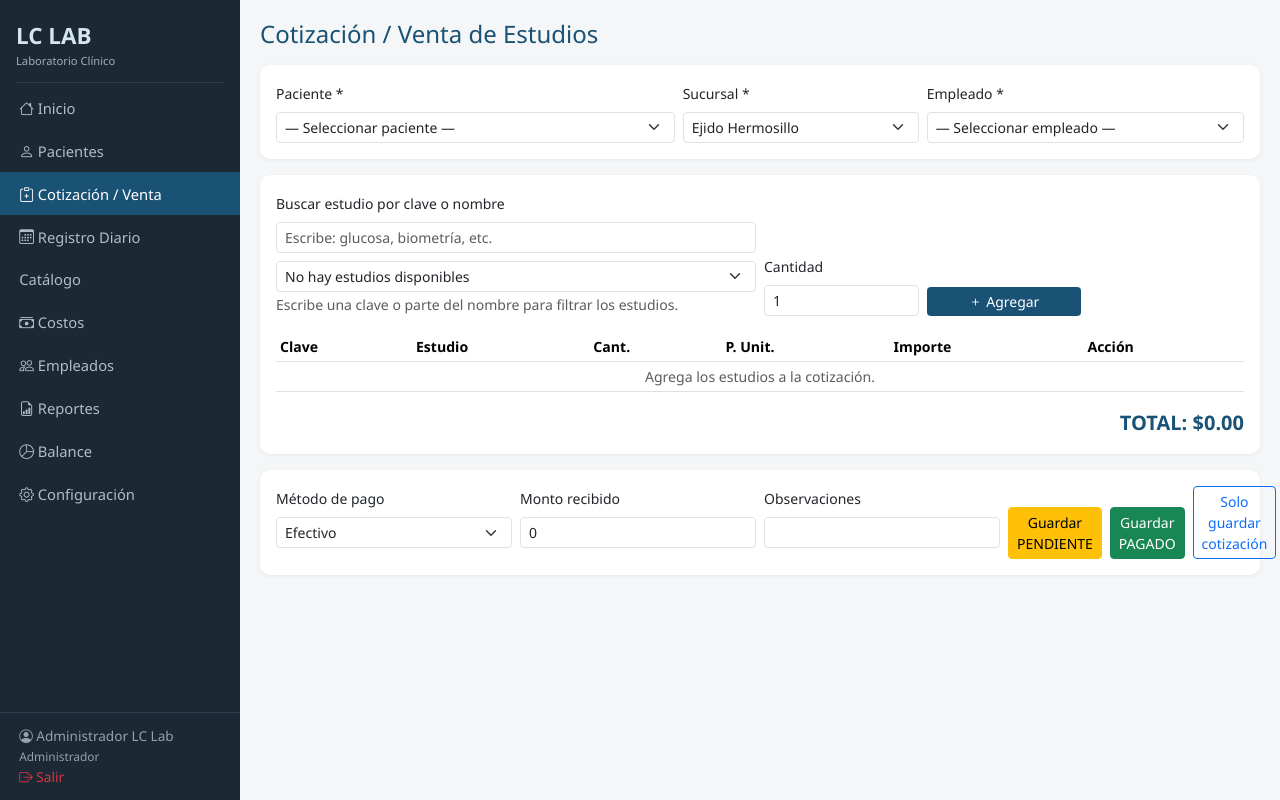
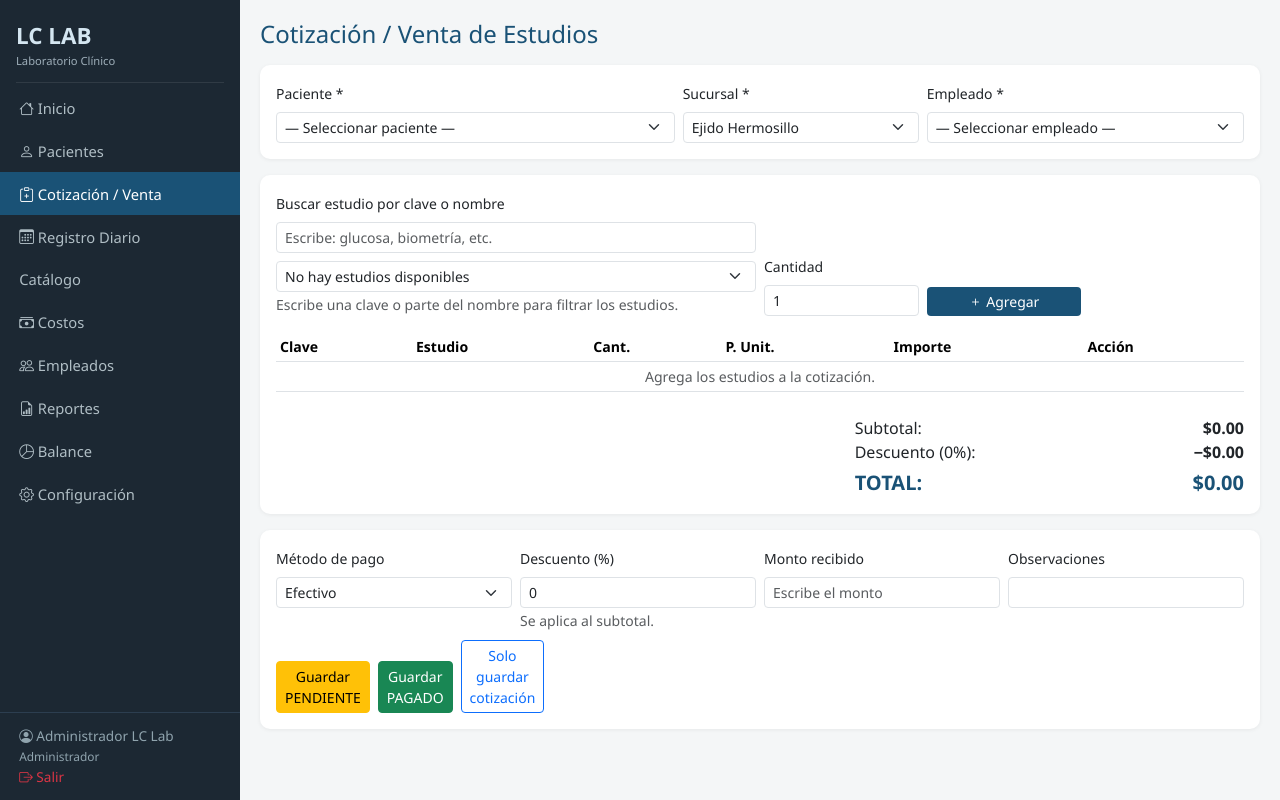
Before and after one commit to luismiguelcortez97-eng/laboratory, a FastAPI app: page /cotizacion in a window 1280 px wide. Run offline with FastAPI, Linux system fonts and the light colour scheme; the visitor is signed in with stand-in values (Sample User, id 1); data comes from the database, SQL or seed files in the repository; data that the repository does not hold is empty; some libraries are stand-ins or nearby versions.

Commit message:
Añadir descuentos y mejorar reportes PDF
Agrega descuentos porcentuales, campo de monto recibido vacío, PDF LC Lab y vista previa MILAB para ambas sucursales.

```diff
--- a/main.py
+++ b/main.py
@@ -17,7 +17,7 @@ from helpers import (
     now_iso, today_str, format_money, safe_float, safe_int,
     format_dt, calcular_margen, METODOS_PAGO, ESTADOS_PAGO, SEXOS, PUESTOS
 )
-from pdf_gen import generar_pdf_venta, generar_pdf_milab
+from pdf_gen import generar_pdf_venta, generar_pdf_milab, generar_pdf_reporte_lc
 
 BASE = Path(__file__).resolve().parent
 
@@ -98,6 +98,26 @@ if not existe_confirmado:
             for id_texto in (cierre_anterior["venta_ids"] or "").split(","):
                 if id_texto.strip().isdigit():
                     db.execute("UPDATE ventas SET confirmado=1 WHERE id=?", (int(id_texto),))
+    except Exception:
+        pass
+
+# Migración de descuentos para bases existentes (SQLite y PostgreSQL).
+try:
+    columnas_descuento = db.fetchall("PRAGMA table_info(ventas)") if not db.use_postgres else db.fetchall(
+        "SELECT column_name AS name FROM information_schema.columns WHERE table_name='ventas'"
+    )
+    nombres_columnas_descuento = {col["name"] for col in columnas_descuento}
+except Exception:
+    nombres_columnas_descuento = set()
+
+if "descuento_porcentaje" not in nombres_columnas_descuento:
+    try:
+        db.execute("ALTER TABLE ventas ADD COLUMN descuento_porcentaje REAL NOT NULL DEFAULT 0")
+    except Exception:
+        pass
+if "descuento_monto" not in nombres_columnas_descuento:
+    try:
+        db.execute("ALTER TABLE ventas ADD COLUMN descuento_monto REAL NOT NULL DEFAULT 0")
     except Exception:
         pass
 
@@ -229,6 +249,7 @@ async def cotizacion_guardar(request: Request):
     metodo = form.get("metodo_pago") or "Efectivo"
     estado_deseado = form.get("estado") or "PENDIENTE"
     monto = safe_float(form.get("monto_recibido"))
+    descuento_porcentaje = max(0.0, min(100.0, safe_float(form.get("descuento_porcentaje"))))
     est_ids = form.getlist("estudio_id")
     cants = form.getlist("cantidad")
     precios = form.getlist("precio")
@@ -249,10 +270,15 @@ async def cotizacion_guardar(request: Request):
     if not partidas:
         flash(request, "Sin estudios", "danger")
         return RedirectResponse("/cotizacion", status_code=303)
+    subtotal = round(total, 2)
+    descuento_monto = round(subtotal * descuento_porcentaje / 100.0, 2)
+    total = round(max(0.0, subtotal - descuento_monto), 2)
     if estado_deseado == "COTIZACION":
         estado, monto = "COTIZACION", 0.0
     elif estado_deseado == "PENDIENTE":
         estado, monto = "PENDIENTE", 0.0
+    elif estado_deseado == "PAGADO":
+        estado, monto = "PAGADO", total
     elif monto >= total - 0.01:
         estado = "PAGADO"
         monto = monto if monto > 0 else total
@@ -262,8 +288,10 @@ async def cotizacion_guardar(request: Request):
     folio = db.generar_folio("V")
     with db.cursor() as cur:
         cur.execute("""INSERT INTO ventas (folio, paciente_id, sucursal_id, empleado_id, fecha_hora, total,
-            estado_pago, metodo_pago, monto_recibido, saldo_pendiente, created_at) VALUES (?,?,?,?,?,?,?,?,?,?,?)""",
-            (folio, paciente_id, sucursal_id, empleado_id, now_iso(), total, estado, metodo if monto > 0 else None, monto, saldo, now_iso()))
+            estado_pago, metodo_pago, monto_recibido, saldo_pendiente, descuento_porcentaje, descuento_monto, observaciones, created_at)
+            VALUES (?,?,?,?,?,?,?,?,?,?,?,?,?,?)""",
+            (folio, paciente_id, sucursal_id, empleado_id, now_iso(), total, estado, metodo if monto > 0 else None,
+             monto, saldo, descuento_porcentaje, descuento_monto, (form.get("observaciones") or "").strip() or None, now_iso()))
         venta_id = cur.lastrowid
         for p in partidas:
             cur.execute("""INSERT INTO venta_detalles (venta_id, estudio_id, clave, nombre, cantidad, precio_unitario, costo_unitario, importe)
@@ -669,17 +697,20 @@ async def reportes_generar(request: Request, sucursal_id: int = Form(...), tipo:
     if not user:
         return RedirectResponse("/login", status_code=303)
     sucursales = db.fetchall("SELECT * FROM sucursales WHERE activa=1")
+    datos_form = {
+        "user": user, "flashes": get_flashes(request), "sucursales": sucursales,
+        "resultado": None, "revision_milab": None, "sel_sucursal": sucursal_id,
+        "sel_tipo": tipo, "sel_desde": desde, "sel_hasta": hasta, "sel_codigo": codigo,
+    }
     cod = db.fetchone("SELECT codigo FROM codigos_autorizacion WHERE sucursal_id=?", (sucursal_id,))
     if not cod or cod["codigo"] != codigo.strip():
         flash(request, "Código incorrecto", "danger")
-        return templates.TemplateResponse(request, "reportes.html", {"user": user, "flashes": get_flashes(request),
-            "sucursales": sucursales, "resultado": None, "revision_milab": None,
-            "sel_sucursal": sucursal_id, "sel_tipo": tipo, "sel_desde": desde, "sel_hasta": hasta})
+        datos_form["flashes"] = get_flashes(request)
+        return templates.TemplateResponse(request, "reportes.html", datos_form)
     if desde > hasta:
         flash(request, "La fecha inicial no puede ser posterior a la fecha final.", "danger")
-        return templates.TemplateResponse(request, "reportes.html", {"user": user, "flashes": get_flashes(request),
-            "sucursales": sucursales, "resultado": None, "revision_milab": None,
-            "sel_sucursal": sucursal_id, "sel_tipo": tipo, "sel_desde": desde, "sel_hasta": hasta})
+        datos_form["flashes"] = get_flashes(request)
+        return templates.TemplateResponse(request, "reportes.html", datos_form)
     suc = db.fetchone("SELECT nombre FROM sucursales WHERE id=?", (sucursal_id,))
     sucursal = suc["nombre"] if suc else ""
 
@@ -687,10 +718,6 @@ async def reportes_generar(request: Request, sucursal_id: int = Form(...), tipo:
         "SELECT fecha, venta_ids FROM cierres_diarios WHERE sucursal_id=? AND fecha BETWEEN ? AND ? ORDER BY fecha",
         (sucursal_id, desde, hasta)
     )
-
-    # Compatibilidad: incluir tanto las ventas confirmadas individualmente como
-    # las incluidas en cierres diarios anteriores a la columna confirmado.
-    # Cada ID se vuelve a validar por sucursal, fecha, estado y activo más abajo.
     ids_desde_cierres = set()
     for cierre in cierres:
         for id_texto in (cierre["venta_ids"] or "").split(","):
@@ -745,6 +772,14 @@ async def reportes_generar(request: Request, sucursal_id: int = Form(...), tipo:
                     ORDER BY v.fecha_hora, p.nombre_completo, vd.nombre""",
                 [sucursal_id, desde, hasta] + ids_confirmados
             )
+        if confirmar_pdf != "1":
+            datos_form["revision_milab"] = {
+                "sucursal": sucursal, "desde": desde, "hasta": hasta,
+                "pacientes": len({(r["folio_paciente"], r["paciente"]) for r in detalles}),
+                "detalles": detalles,
+                "total_insumos": sum(float(r["costo_total"] or 0) for r in detalles),
+            }
+            return templates.TemplateResponse(request, "reportes.html", datos_form)
         pdf_path = generar_pdf_milab(detalles, sucursal, desde, hasta)
         return FileResponse(path=pdf_path, filename=f"MILAB_{desde}_{hasta}.pdf",
                             media_type="application/pdf", content_disposition_type="inline")
@@ -753,23 +788,19 @@ async def reportes_generar(request: Request, sucursal_id: int = Form(...), tipo:
     if ids_confirmados:
         placeholders = ",".join("?" for _ in ids_confirmados)
         rows = db.fetchall(
-            f"""SELECT v.folio, v.fecha_hora, v.total, v.monto_recibido, v.estado_pago, v.metodo_pago FROM ventas v
+            f"""SELECT v.folio, v.fecha_hora, v.total, v.monto_recibido, v.estado_pago, v.metodo_pago
+                       , v.descuento_porcentaje, v.descuento_monto
+                FROM ventas v
                 WHERE v.sucursal_id=? AND date(v.fecha_hora) BETWEEN ? AND ?
                   AND v.id IN ({placeholders})
                   AND COALESCE(v.activo, 0)=1
                   AND UPPER(TRIM(COALESCE(v.estado_pago, ''))) NOT IN
-                      ('CANCELADO', 'CANCELADA', 'CANCELLED', 'CANCEL', 'ANULADO', 'ANULADA')
+                      ('COTIZACION', 'CANCELADO', 'CANCELADA', 'CANCELLED', 'CANCEL', 'ANULADO', 'ANULADA')
                 ORDER BY v.fecha_hora""", [sucursal_id, desde, hasta] + ids_confirmados)
-    resultado = {
-        "tipo": "LC Lab", "sucursal": sucursal, "desde": desde, "hasta": hasta,
-        "ops": len(rows), "total_ventas": sum(r["total"] or 0 for r in rows),
-        "total_cobrado": sum(r["monto_recibido"] or 0 for r in rows),
-        "total_pendiente": sum(max(0, (r["total"] or 0) - (r["monto_recibido"] or 0)) for r in rows),
-        "detalle": rows,
-    }
-    return templates.TemplateResponse(request, "reportes.html", {"user": user, "flashes": get_flashes(request),
-        "sucursales": sucursales, "resultado": resultado, "revision_milab": None,
-        "sel_sucursal": sucursal_id, "sel_tipo": tipo, "sel_desde": desde, "sel_hasta": hasta})
+    rows = [dict(r) for r in rows]
+    pdf_path = generar_pdf_reporte_lc(rows, sucursal, desde, hasta)
+    return FileResponse(path=pdf_path, filename=f"LC_Lab_{desde}_{hasta}.pdf",
+                        media_type="application/pdf", content_disposition_type="inline")
 
 @app.get("/balance", response_class=HTMLResponse)
 async def balance_page(request: Request, fecha: str = "", modo: str = "diario"):
--- a/templates/cotizacion.html
+++ b/templates/cotizacion.html
@@ -141,9 +141,12 @@
       </table>
     </div>
 
-    <div class="text-end fw-bold fs-5" style="color:#1a5276">
-      TOTAL:
-      <span id="totalLabel">$0.00</span>
+    <div class="row justify-content-end mt-2">
+      <div class="col-md-5">
+        <div class="d-flex justify-content-between"><span>Subtotal:</span><strong id="subtotalLabel">$0.00</strong></div>
+        <div class="d-flex justify-content-between"><span>Descuento (<span id="descuentoPorcentajeLabel">0</span>%):</span><strong id="descuentoMontoLabel">−$0.00</strong></div>
+        <div class="d-flex justify-content-between fs-5 mt-1" style="color:#1a5276"><strong>TOTAL:</strong><strong id="totalLabel">$0.00</strong></div>
+      </div>
     </div>
   </div>
 
@@ -165,16 +168,16 @@
       </div>
 
       <div class="col-md-3">
-        <label for="monto_recibido" class="form-label small">
-          Monto recibido
-        </label>
-        <input type="number"
-               name="monto_recibido"
-               id="monto_recibido"
-               class="form-control form-control-sm"
-               value="0"
-               step="0.01"
-               min="0">
+        <label for="descuento_porcentaje" class="form-label small">Descuento (%)</label>
+        <input type="number" name="descuento_porcentaje" id="descuento_porcentaje"
+               class="form-control form-control-sm" value="0" step="0.01" min="0" max="100">
+        <small class="text-muted">Se aplica al subtotal.</small>
+      </div>
+      <div class="col-md-3">
+        <label for="monto_recibido" class="form-label small">Monto recibido</label>
+        <input type="number" name="monto_recibido" id="monto_recibido"
+               class="form-control form-control-sm" value="" placeholder="Escribe el monto"
+               step="0.01" min="0">
       </div>
 
       <div class="col-md-3">
@@ -421,6 +424,10 @@ function quitar(indice) {
 function renderPartidas() {
   const tbody = document.querySelector("#tablaPartidas tbody");
   const totalLabel = document.getElementById("totalLabel");
+  const subtotalLabel = document.getElementById("subtotalLabel");
+  const descuentoMontoLabel = document.getElementById("descuentoMontoLabel");
+  const descuentoPorcentajeLabel = document.getElementById("descuentoPorcentajeLabel");
+  const descuentoInput = document.getElementById("descuento_porcentaje");
 
   tbody.replaceChildren();
 
@@ -490,7 +497,14 @@ function renderPartidas() {
     tbody.appendChild(fila);
   }
 
-  totalLabel.textContent = formatoDinero(total);
+  const subtotal = Number(total.toFixed(2));
+  const porcentaje = Math.min(100, Math.max(0, Number(descuentoInput.value || 0)));
+  const descuento = Number((subtotal * porcentaje / 100).toFixed(2));
+  const totalFinal = Number(Math.max(0, subtotal - descuento).toFixed(2));
+  subtotalLabel.textContent = formatoDinero(subtotal);
+  descuentoPorcentajeLabel.textContent = porcentaje.toLocaleString("es-MX");
+  descuentoMontoLabel.textContent = "−" + formatoDinero(descuento);
+  totalLabel.textContent = formatoDinero(totalFinal);
 }
 
 document.addEventListener("DOMContentLoaded", () => {
@@ -498,6 +512,7 @@ document.addEventListener("DOMContentLoaded", () => {
   const formulario = document.getElementById("formCot");
 
   buscador.addEventListener("input", filtrarEstudios);
+  document.getElementById("descuento_porcentaje").addEventListener("input", renderPartidas);
 
   formulario.addEventListener("submit", evento => {
     if (partidas.length === 0) {
--- a/templates/reportes.html
+++ b/templates/reportes.html
@@ -26,10 +26,10 @@
     </div>
     <div class="mb-3">
       <label class="form-label small">Código de autorización</label>
-      <input type="password" name="codigo" class="form-control form-control-sm" required autocomplete="off">
+      <input type="password" name="codigo" class="form-control form-control-sm" required autocomplete="off" value="{{ sel_codigo|default('') }}">
     </div>
     <button type="submit" class="btn btn-warning btn-sm"><i class="bi bi-file-earmark-pdf"></i> Generar / imprimir PDF</button>
-    <p class="text-muted small mt-2 mb-0">MILAB: PDF con el total de insumos por paciente y el total general.</p>
+    <p class="text-muted small mt-2 mb-0">LC Lab: genera el PDF del balance de ventas. MILAB: primero muestra una vista previa para revisar pacientes y estudios antes de imprimir.</p>
   </form>
 </div>
 {% if revision_milab %}
```
Also changed, not shown: pdf_gen.py (+71 -1 lines).
